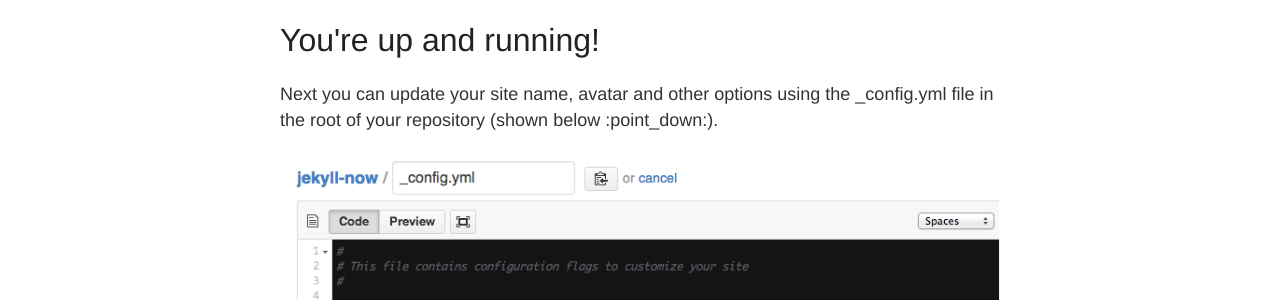
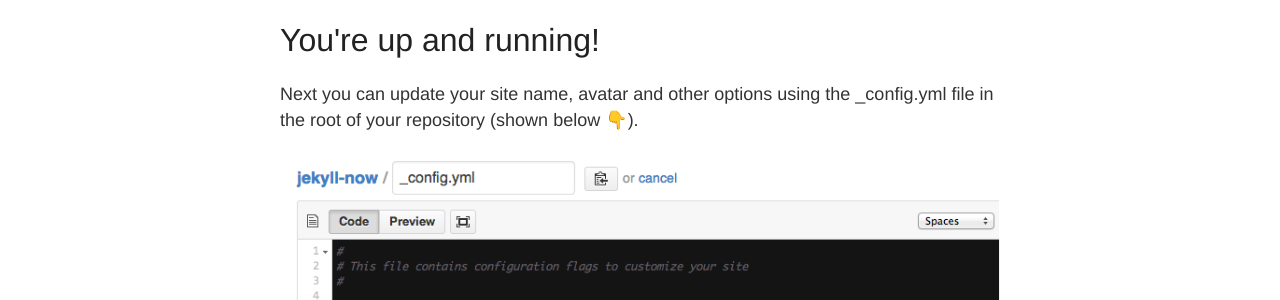
Before and after one commit to dbuscher/practical-optical-interferometry, a Jekyll site: the page built from _posts/2014-3-3-Hello-World.md, in a window 1280 px wide. Shown: the part 148-448 px from the top of the page. Built offline with Jekyll 4.4.1, drawn with Linux system fonts in a browser that asks for light colours; emoji names are drawn with the system emoji font.

Commit message:
Revert "Still trying to get back to original page layout"
This reverts commit a482e7a1b456b3dfd88ba566b9e80c130f63926f.

```diff
--- a/_config.yml
+++ b/_config.yml
@@ -62,9 +62,9 @@ sass:
   style: :expanded # You might prefer to minify using :compressed
 
 # Use the following plug-ins
-#gems:
-#  - jemoji # Emoji please!
-#  - jekyll-sitemap # Create a sitemap using the official Jekyll sitemap gem
+gems:
+  - jemoji # Emoji please!
+  - jekyll-sitemap # Create a sitemap using the official Jekyll sitemap gem
 
 # Exclude these files from your production _site
 exclude:
--- a/chapter8-figures.html
+++ b/chapter8-figures.html
@@ -1,6 +1,6 @@
 ---
 layout: default
-title: Chapter 8 - Data reduction
+title: Chapter 8: Data reduction
 ---
 
 
--- a/chapter9-figures.html
+++ b/chapter9-figures.html
@@ -1,6 +1,6 @@
 ---
 layout: default
-title: Chapter 9 - Model-fitting and image reconstruction
+title: Chapter 9: Model-fitting and image reconstruction
 ---
 
  <a id="tth_chAp9"></a><h1>
```
